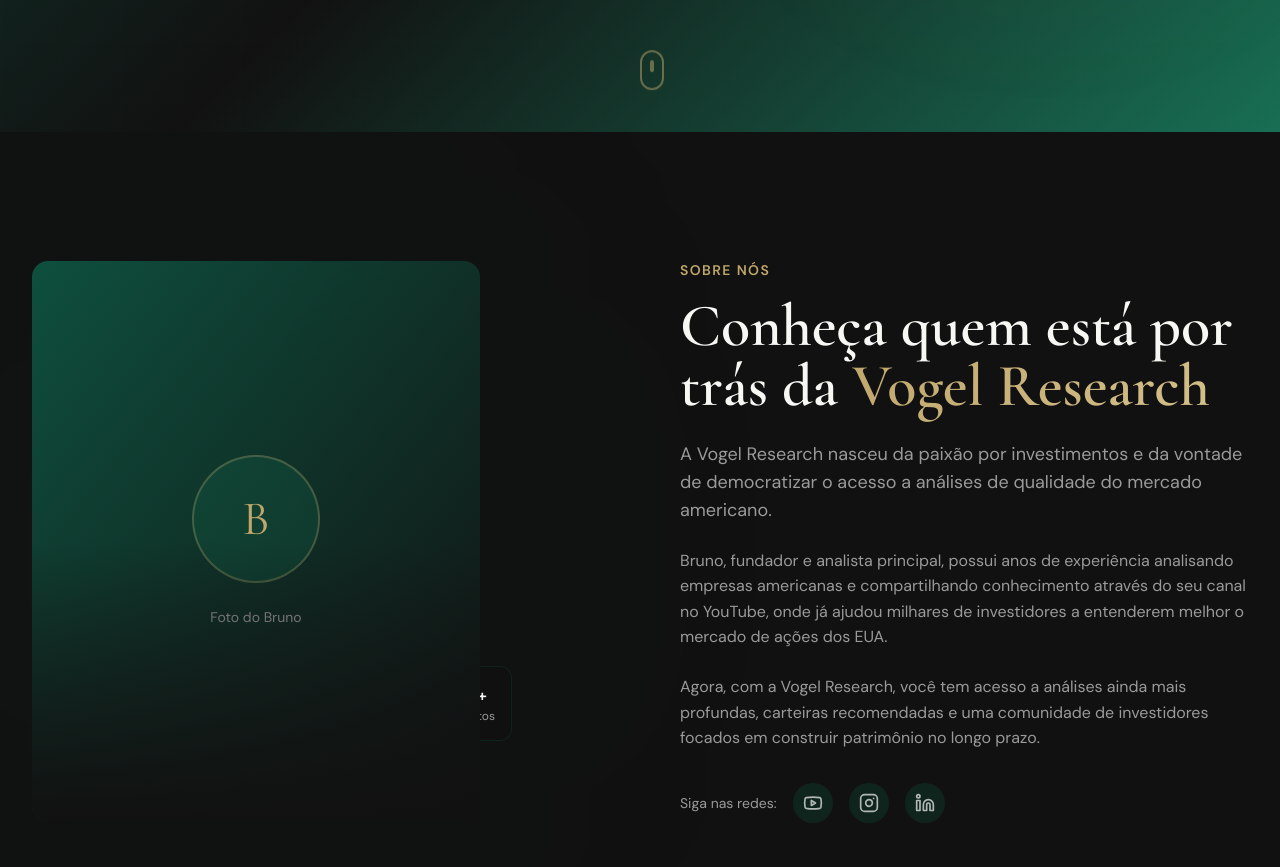
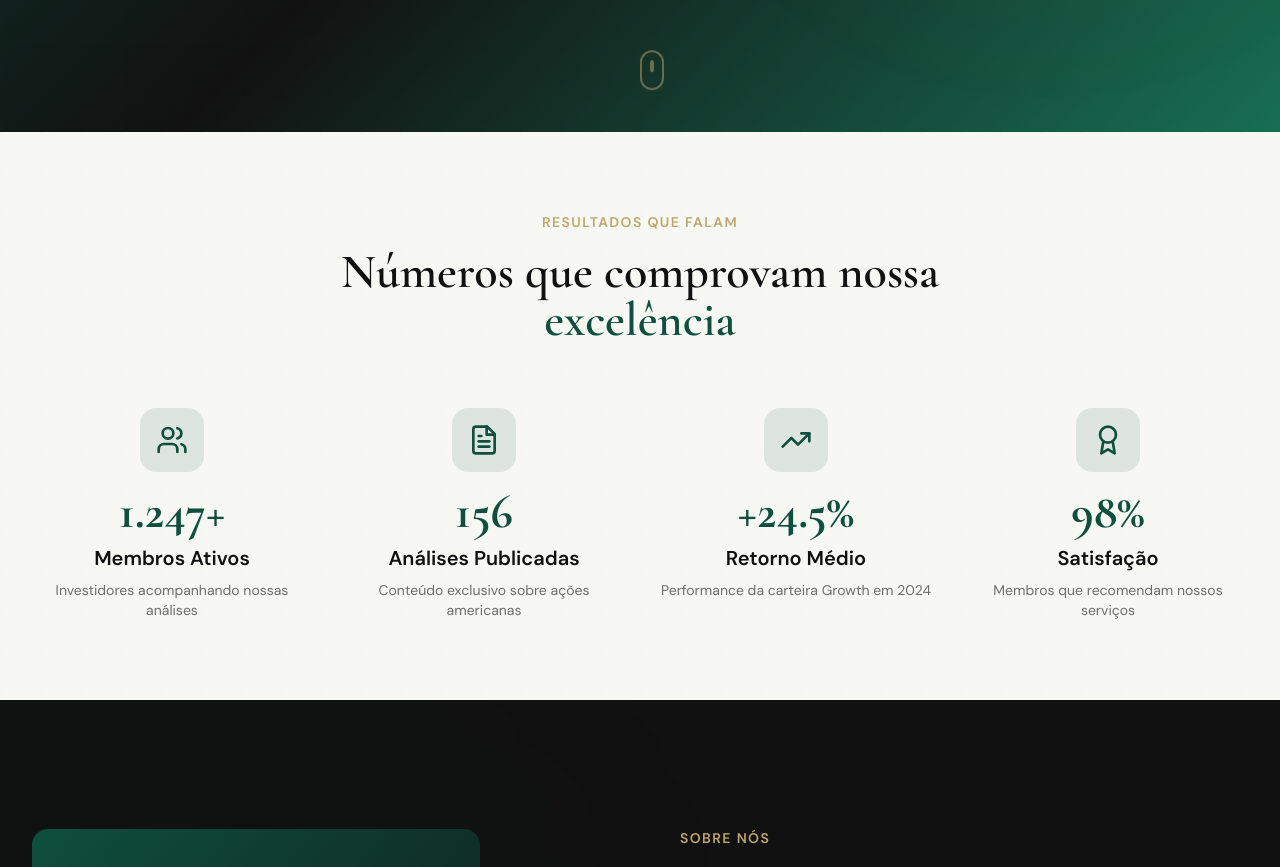
Before and after one commit to unnindev/vogel-research, a Next.js app: page / in a window 1280 px wide. Shown: the part 800-1667 px from the top of the page. Built offline with nearby package versions, Linux system fonts and the light colour scheme; no server answers.

Commit message:
Add Stats section with light background to break dark theme

```diff
--- a/app/page.tsx
+++ b/app/page.tsx
@@ -1,6 +1,7 @@
 import {
   Header,
   Hero,
+  Stats,
   About,
   Services,
   Pricing,
@@ -15,6 +16,7 @@
       <Header />
       <main>
         <Hero />
+        <Stats />
         <About />
         <Services />
         <Pricing />
--- /dev/null
+++ b/components/Stats.tsx
@@ -0,0 +1,80 @@
+"use client";
+
+import { Users, FileText, TrendingUp, Award } from "lucide-react";
+
+const stats = [
+  {
+    icon: Users,
+    value: "1.247+",
+    label: "Membros Ativos",
+    description: "Investidores acompanhando nossas análises",
+  },
+  {
+    icon: FileText,
+    value: "156",
+    label: "Análises Publicadas",
+    description: "Conteúdo exclusivo sobre ações americanas",
+  },
+  {
+    icon: TrendingUp,
+    value: "+24.5%",
+    label: "Retorno Médio",
+    description: "Performance da carteira Growth em 2024",
+  },
+  {
+    icon: Award,
+    value: "98%",
+    label: "Satisfação",
+    description: "Membros que recomendam nossos serviços",
+  },
+];
+
+export default function Stats() {
+  return (
+    <section className="py-20 bg-vogel-white relative">
+      {/* Decorative elements */}
+      <div className="absolute inset-0 opacity-[0.03]">
+        <div
+          className="w-full h-full"
+          style={{
+            backgroundImage: `radial-gradient(circle at 1px 1px, rgba(14, 79, 61, 0.5) 1px, transparent 0)`,
+            backgroundSize: "40px 40px",
+          }}
+        />
+      </div>
+
+      <div className="max-w-7xl mx-auto px-4 md:px-8 relative z-10">
+        <div className="text-center max-w-3xl mx-auto mb-16">
+          <span className="text-vogel-gold text-sm font-semibold tracking-widest uppercase mb-4 block">
+            Resultados que falam
+          </span>
+          <h2 className="text-4xl md:text-5xl font-display font-semibold text-vogel-black mb-4">
+            Números que comprovam nossa{" "}
+            <span className="text-vogel-green-dark">excelência</span>
+          </h2>
+        </div>
+
+        <div className="grid grid-cols-1 md:grid-cols-2 lg:grid-cols-4 gap-8">
+          {stats.map((stat, index) => (
+            <div
+              key={stat.label}
+              className="text-center animate-fade-in"
+              style={{ animationDelay: `${index * 0.1}s` }}
+            >
+              <div className="w-16 h-16 rounded-2xl bg-vogel-green-dark/10 flex items-center justify-center mx-auto mb-4">
+                <stat.icon className="w-8 h-8 text-vogel-green-dark" />
+              </div>
+              <p className="text-4xl md:text-5xl font-bold font-display text-vogel-green-dark mb-2">
+                {stat.value}
+              </p>
+              <p className="text-xl font-semibold text-vogel-black mb-2">
+                {stat.label}
+              </p>
+              <p className="text-vogel-black/60 text-sm">{stat.description}</p>
+            </div>
+          ))}
+        </div>
+      </div>
+    </section>
+  );
+}
--- a/components/index.ts
+++ b/components/index.ts
@@ -1,5 +1,6 @@
 export { default as Header } from './Header';
 export { default as Hero } from './Hero';
+export { default as Stats } from './Stats';
 export { default as About } from './About';
 export { default as Services } from './Services';
 export { default as Pricing } from './Pricing';
```
